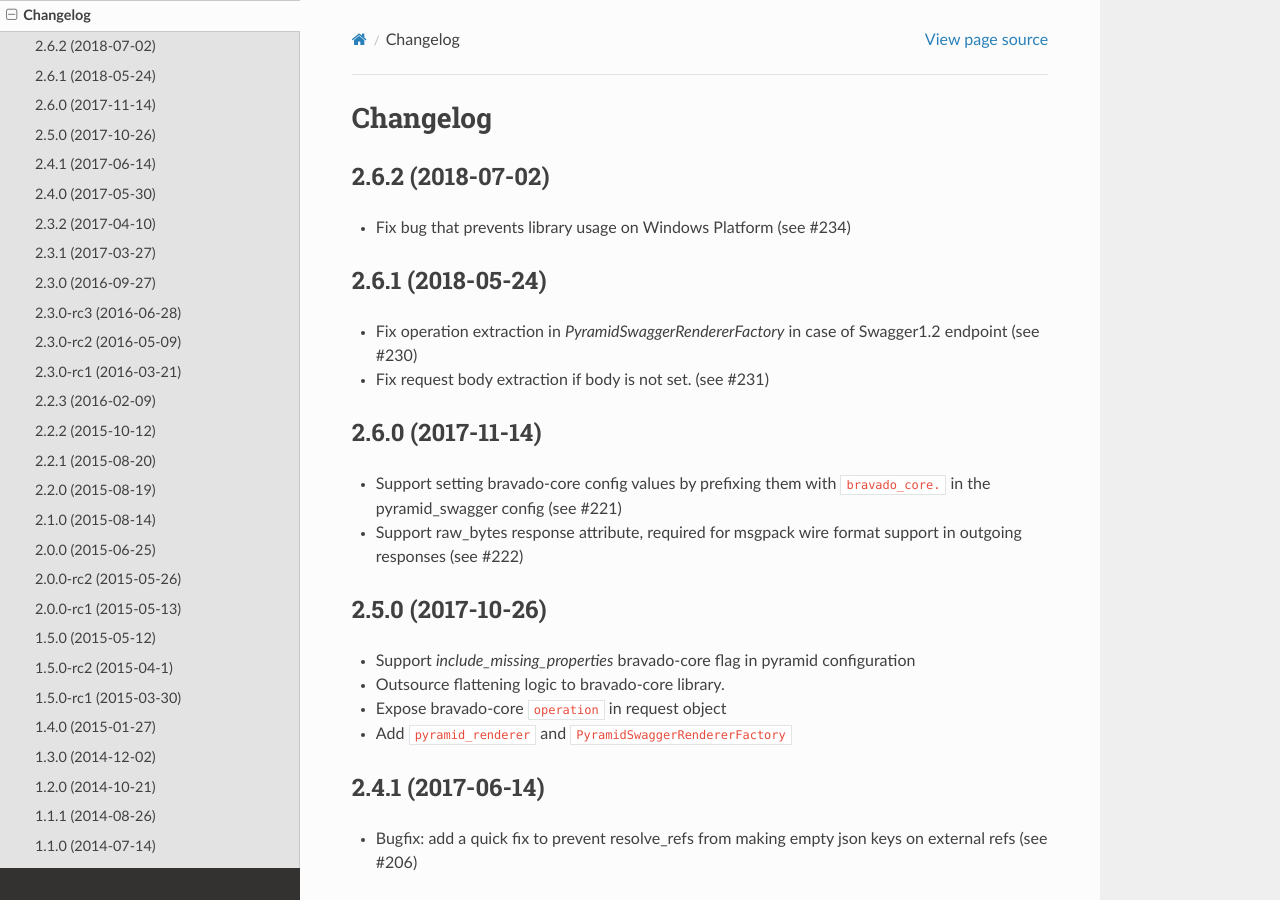
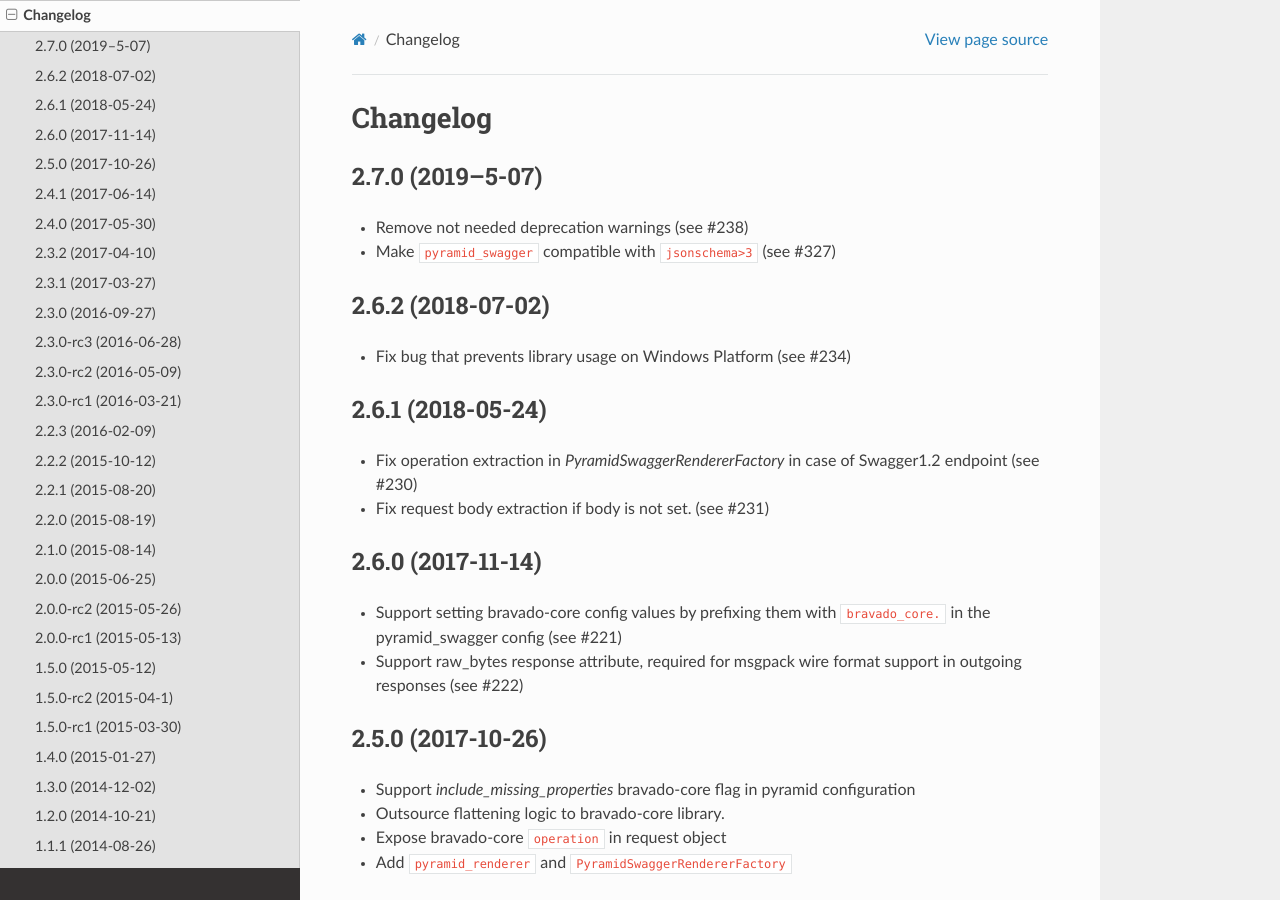
Before and after one commit to Yelp/pyramid_swagger, a Sphinx documentation site: the page built from docs/changelog.rst, in a window 1280 px wide and 900 px high. Built offline with Sphinx 7.4.7 and the Read the Docs theme 2.0.0, drawn with Linux system fonts in a browser that asks for light colours.

Commit message:
Release v2.7.0

```diff
--- a/docs/changelog.rst
+++ b/docs/changelog.rst
@@ -1,5 +1,10 @@
 Changelog
 =========
+
+2.7.0 (2019--5-07)
+++++++++++++++++++++++++++
+* Remove not needed deprecation warnings (see #238)
+* Make ``pyramid_swagger`` compatible with ``jsonschema>3`` (see #327)
 
 2.6.2 (2018-07-02)
 ++++++++++++++++++++++++++
--- a/pyramid_swagger/__about__.py
+++ b/pyramid_swagger/__about__.py
@@ -13,7 +13,7 @@ __title__ = "pyramid_swagger"
 __summary__ = "Swagger tools for use in pyramid webapps"
 __uri__ = "https://github.com/striglia/pyramid_swagger"
 
-__version__ = "2.6.2"
+__version__ = "2.7.0"
 
 __author__ = "Scott Triglia"
 __email__ = "scott.triglia@gmail.com"
```
